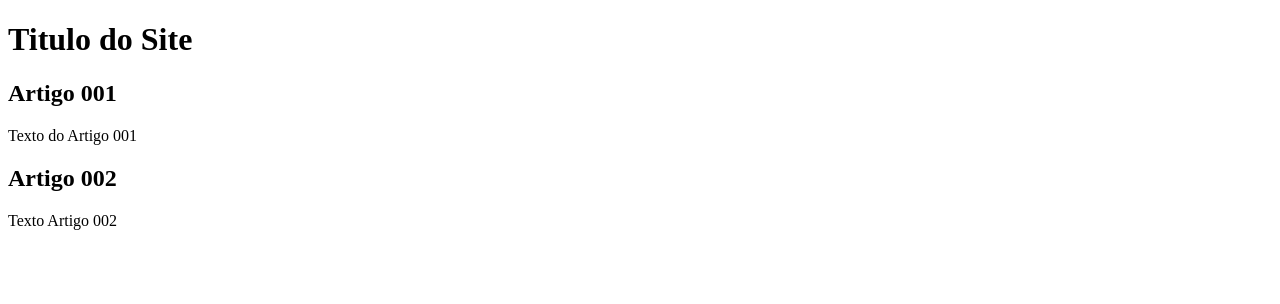
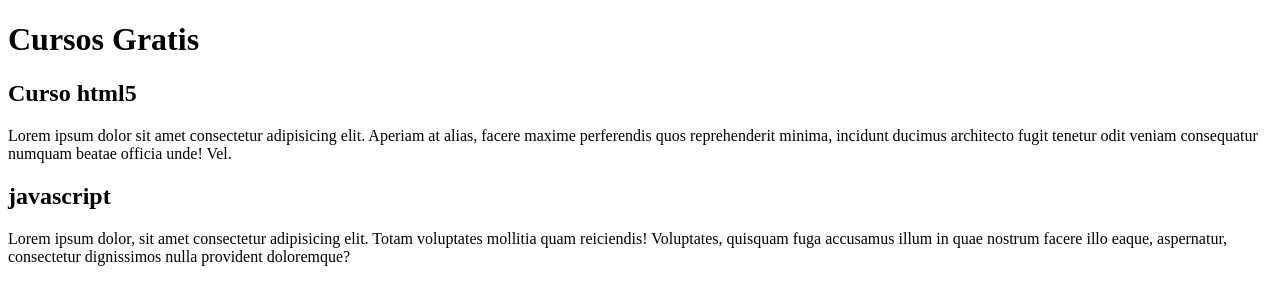
Before and after one commit to Bicuiratrader/projeto-site, a plain HTML site: page index.html in a window 1280 px wide. Drawn offline with Linux system fonts and the light colour scheme.

Commit message:
comecei a escrever conteudo

```diff
--- a/index.html
+++ b/index.html
@@ -8,15 +8,15 @@
 <body>
     <main>
         <header>
-            <h1>Titulo do Site</h1>
+            <h1>Cursos Gratis</h1>
         </header>
         <article>
-            <h2>Artigo 001</h2>
-            <p>Texto do Artigo 001</p>
+            <h2>Curso html5</h2>
+            <p>Lorem ipsum dolor sit amet consectetur adipisicing elit. Aperiam at alias, facere maxime perferendis quos reprehenderit minima, incidunt ducimus architecto fugit tenetur odit veniam consequatur numquam beatae officia unde! Vel.</p>
         </article>
         <article>
-            <h2>Artigo 002</h2>
-            <p>Texto Artigo 002</p>
+            <h2>javascript</h2>
+            <p>Lorem ipsum dolor, sit amet consectetur adipisicing elit. Totam voluptates mollitia quam reiciendis! Voluptates, quisquam fuga accusamus illum in quae nostrum facere illo eaque, aspernatur, consectetur dignissimos nulla provident doloremque?</p>
         </article>
     </main>
 </body>
```
